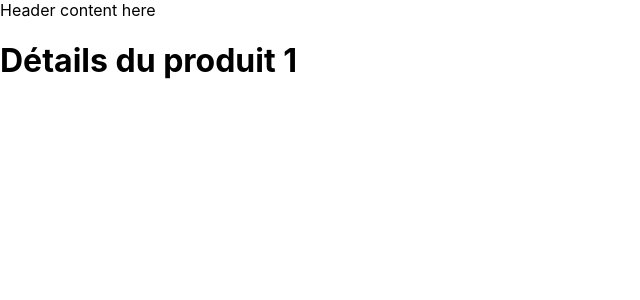
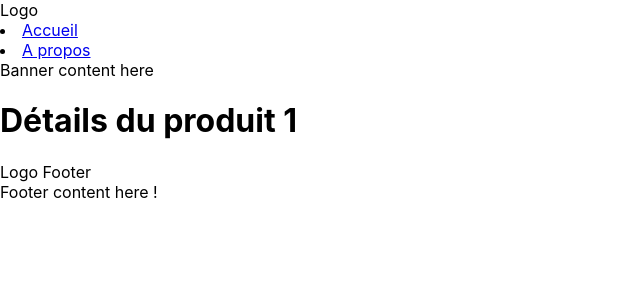
Before and after one commit to zero-mega/Kasa-Dev, a React (Create React App) app in the folder kasa/: page /product/1 in a window 1280 px wide. Shown: the top 300 px of the page, without its empty margins (0-640 px from the left). Built offline with nearby package versions, Linux system fonts and the light colour scheme.

Commit message:
create components Banner Card CardList Footer

```diff
--- a/kasa/package.json
+++ b/kasa/package.json
@@ -6,6 +6,7 @@
     "@testing-library/jest-dom": "^5.14.1",
     "@testing-library/react": "^13.0.0",
     "@testing-library/user-event": "^13.2.1",
+    "prop-types": "^15.8.1",
     "react": "^18.3.1",
     "react-dom": "^18.3.1",
     "react-router-dom": "^6.26.1",
--- /dev/null
+++ b/kasa/src/components/Banner.jsx
@@ -0,0 +1,9 @@
+import React from 'react';
+
+function Banner() {
+  return <div>
+  Banner content here
+  </div>;
+}
+
+export default Banner;
--- /dev/null
+++ b/kasa/src/components/Card.jsx
@@ -0,0 +1,24 @@
+import React from "react";
+import PropTypes from "prop-types";
+
+function Card({ property }) {
+    const { cover, title } = property;
+
+    return (
+        <div className="card">
+            <img src={cover} alt={title} />
+            <div className="card-content">
+                <h2>{title}</h2>
+            </div>
+        </div>
+    );
+}
+
+Card.propTypes = {
+    property: PropTypes.shape({
+        cover: PropTypes.string.isRequired,
+        title: PropTypes.string.isRequired
+    }).isRequired
+};
+
+export default Card;
--- /dev/null
+++ b/kasa/src/components/CardList.jsx
@@ -0,0 +1,24 @@
+import React from "react";
+import PropTypes from "prop-types";
+import Card from "./Card";
+
+function CardList({ properties }) {
+    return (
+        <div className="card-list">
+            {properties.map((property) => (
+                <Card key={property.id} property={property} />
+            ))}
+        </div>
+    );
+}
+
+CardList.propTypes = {
+    properties: PropTypes.arrayOf(
+        PropTypes.shape({
+            cover: PropTypes.string.isRequired,
+            title: PropTypes.string.isRequired
+        })
+    ).isRequired
+};
+
+export default CardList;
--- /dev/null
+++ b/kasa/src/components/Footer.jsx
@@ -0,0 +1,10 @@
+import React from 'react';
+
+function Footer() {
+  return <footer>
+    <div>Logo Footer</div>
+    Footer content here !
+  </footer>;
+}
+
+export default Footer;
--- a/kasa/src/components/Gallery.jsx
+++ /dev/null
@@ -1,7 +0,0 @@
-import React from 'react';
-
-function Gallery() {
-  return <div>Gallery content here</div>;
-}
-
-export default Gallery;
--- a/kasa/src/components/Header.jsx
+++ b/kasa/src/components/Header.jsx
@@ -1,7 +1,15 @@
 import React from 'react';
+import Banner from './Banner';
 
 function Header() {
-  return <header>Header content here</header>;
+  return <header>
+    <div>Logo</div>
+    <nav>
+      <li><a href='/'>Accueil</a></li>
+      <li><a href='/about'>A propos</a></li>
+    </nav>
+    <Banner />
+  </header>;
 }
 
 export default Header;
--- a/kasa/src/components/Layout.jsx
+++ b/kasa/src/components/Layout.jsx
@@ -1,6 +1,8 @@
 import React from "react";
 import Header from "./Header";
+import Footer from "./Footer";
 import { Outlet } from "react-router-dom";
+
 
 function Layout() {
     return (
@@ -9,6 +11,7 @@ function Layout() {
         <main>
           <Outlet /> {}
         </main>
+        <Footer />
       </div>
     );
   }
--- a/kasa/src/pages/HomePage.jsx
+++ b/kasa/src/pages/HomePage.jsx
@@ -1,10 +1,11 @@
 import React from "react";
-import Gallery from "../components/Gallery";
+import CardList from "../components/CardList";
+import properties from "../logements.json"
 
 function Homepage() {
   return <div>
   <h1>Bienvenue sur la page d'accueil</h1>
-  <Gallery />
+  <CardList properties={properties} />
   </div>;
 }
 
```
